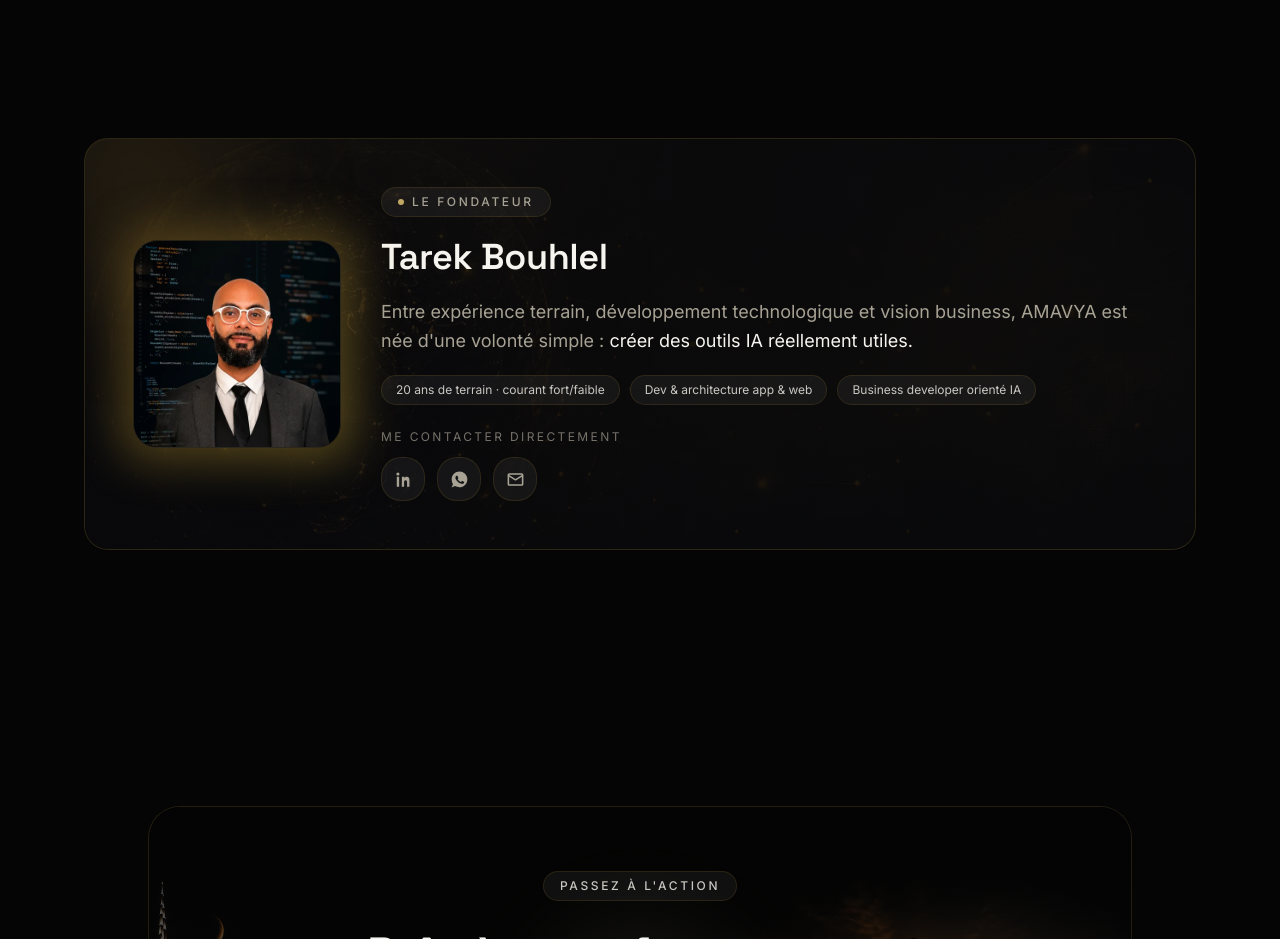
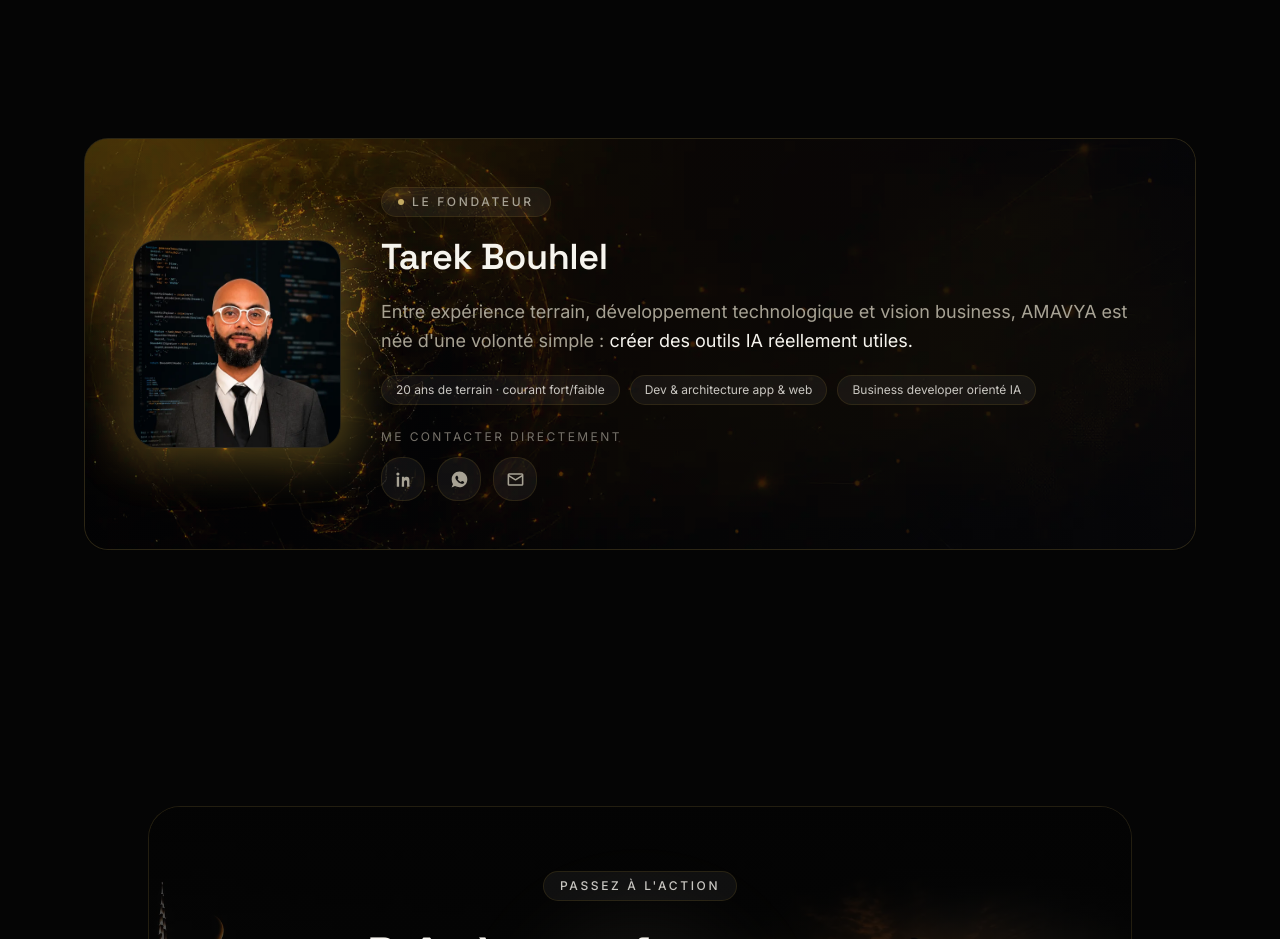
Before and after one commit to bouhleltarek06220-a11y/ARTCOL, a Next.js app in the folder amavya/: page / in a window 1280 px wide. Shown: the part 3180-4119 px from the top of the page. Built offline with nearby package versions, Linux system fonts and the light colour scheme.

Commit message:
fix(amavya): rendre le fond GLOB plus visible dans la section Fondateur
- Image à pleine opacité + boost luminosité/contraste/saturation
- Voile dégradé allégé côté globe, plus sombre derrière le texte

https://claude.ai/code/session_011ZB887wHk8ZA7STPLqssmn

```diff
--- a/amavya/components/Founder.jsx
+++ b/amavya/components/Founder.jsx
@@ -16,9 +16,9 @@ export default function Founder() {
             src="/founder-bg.webp"
             alt=""
             aria-hidden="true"
-            className="pointer-events-none absolute inset-0 h-full w-full object-cover opacity-70"
+            className="pointer-events-none absolute inset-0 h-full w-full object-cover opacity-95 brightness-110 contrast-110 saturate-150"
           />
-          <div className="pointer-events-none absolute inset-0 bg-[linear-gradient(110deg,rgba(8,8,11,0.88),rgba(8,8,11,0.7)_55%,rgba(8,8,11,0.62))]" />
+          <div className="pointer-events-none absolute inset-0 bg-[linear-gradient(105deg,rgba(8,8,11,0.3),rgba(8,8,11,0.45)_50%,rgba(8,8,11,0.72))]" />
 
           {/* Lueur d'ambiance */}
           <div className="pointer-events-none absolute -left-20 -top-20 h-64 w-64 rounded-full bg-[radial-gradient(circle,rgba(168,127,46,0.3),transparent_70%)] blur-3xl" />
```
